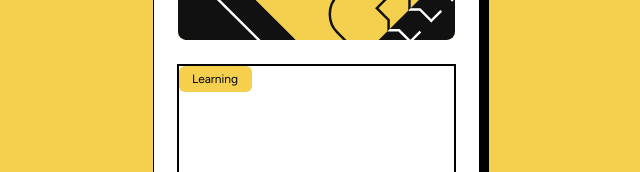
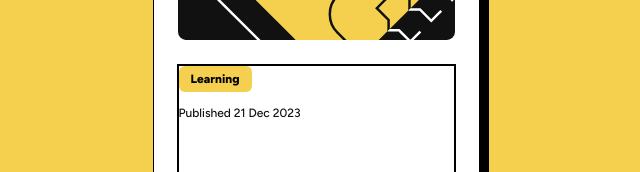
Before and after one commit to EdelmiroAnton/blog-preview-card, a React (Vite) app: page / in a window 1280 px wide. Shown: the part 299-471 px from the top of the page, without its empty margins (324-964 px from the left). Built offline with nearby package versions, Linux system fonts and the light colour scheme; a web font is replaced by a local one.

Commit message:
add date of published

```diff
--- a/src/App.jsx
+++ b/src/App.jsx
@@ -17,8 +17,13 @@ function App() {
           aria-label="Learning"
           className="w-[73px] h-[26px] bg-myYellow rounded-md flex justify-center items-center"
         >
-          <h3 className="font-Figtree text-center text-[12px]">Learning</h3>
+          <h3 className="font-Figtree font-extrabold text-center text-[12px]">
+            Learning
+          </h3>
         </div>
+        <p className="font-Figtree font-medium text-[12px] mt-[12px] text-myGrey">
+          Published 21 Dec 2023
+        </p>
       </section>
       <div>author</div>
     </main>
```
